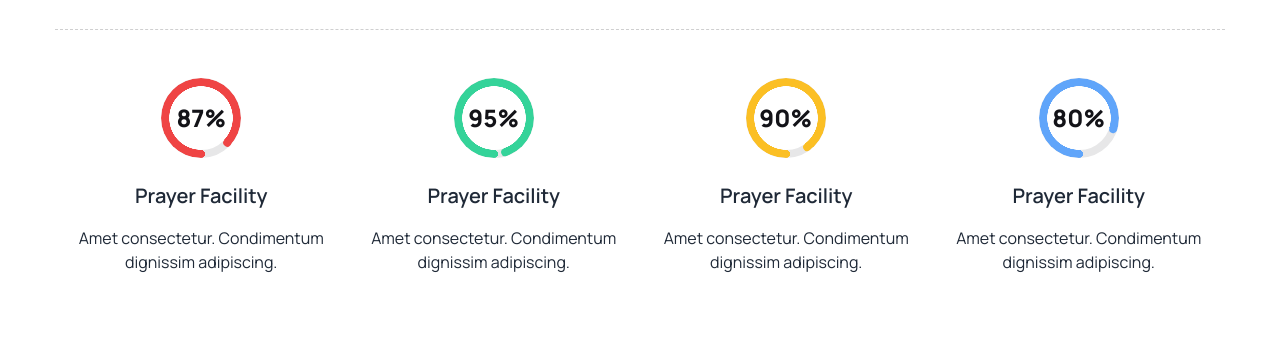
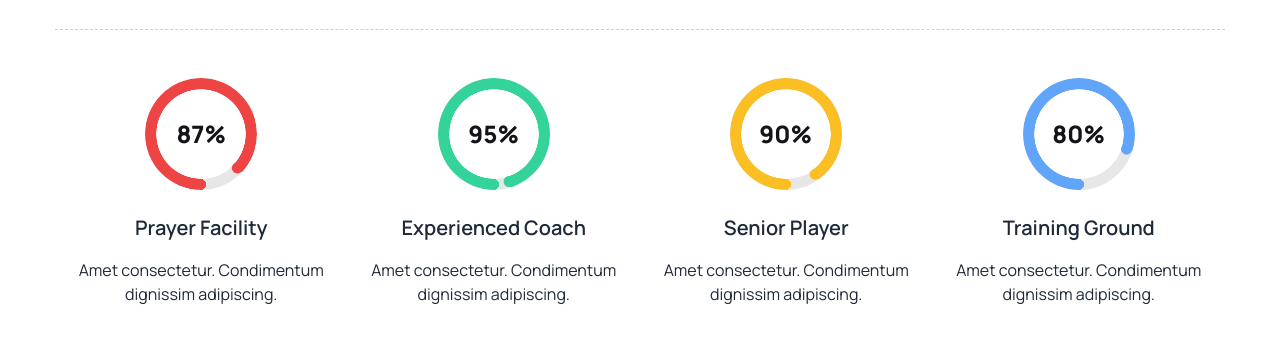
Before and after one commit to rubai-hossain/Hockeys-B9A3, a plain HTML site: page index.html in a window 1280 px wide. Shown: the part 800-1142 px from the top of the page. Drawn offline with nearby package versions, Linux system fonts and the light colour scheme.

Commit message:
circle progress update

```diff
--- a/index.html
+++ b/index.html
@@ -105,9 +105,9 @@
             <div class="flex justify-around">
                 <!-- First Circle -->
                 <div class="text-center">
-                    <div class="mx-auto w-[80px] h-[80px] rounded-full border-8 border-[#E7E7E8] relative mb-6">
+                    <div class="mx-auto w-[112px] h-[112px] rounded-full border-[11px] border-[#E7E7E8] relative mb-6">
                         <div class="absolute top-1/2 left-1/2 -translate-x-1/2 -translate-y-1/2 radial-progress text-red-500 rotate-180"
-                            style="--value:87;" role="progressbar">
+                            style="--value:87; --size:7rem; --thickness: 11px;" role="progressbar">
                             <span class="rotate-180 text-2xl font-extrabold text-[#131318]">87%</span>
                         </div>
                     </div>
@@ -116,35 +116,35 @@
                 </div>
                 <!-- Second Circle -->
                 <div class="text-center">
-                    <div class="mx-auto w-[80px] h-[80px] rounded-full border-8 border-[#E7E7E8] relative mb-6">
+                    <div class="mx-auto w-[112px] h-[112px] rounded-full border-[11px] border-[#E7E7E8] relative mb-6">
                         <div class="absolute top-1/2 left-1/2 -translate-x-1/2 -translate-y-1/2 radial-progress text-emerald-400 rotate-180"
-                            style="--value:95;" role="progressbar">
+                            style="--value:95; --size:7rem; --thickness: 11px;" role="progressbar">
                             <span class="rotate-180 text-2xl font-extrabold text-[#131318]">95%</span>
                         </div>
                     </div>
-                    <h4 class="text-xl font-semibold mb-4">Prayer Facility</h4>
+                    <h4 class="text-xl font-semibold mb-4">Experienced Coach</h4>
                     <p class="text-base font-normal max-w-64">Amet consectetur. Condimentum dignissim adipiscing.</p>
                 </div>
                 <!-- Third Circle -->
                 <div class="text-center">
-                    <div class="mx-auto w-[80px] h-[80px] rounded-full border-8 border-[#E7E7E8] relative mb-6">
+                    <div class="mx-auto w-[112px] h-[112px] rounded-full border-[11px] border-[#E7E7E8] relative mb-6">
                         <div class="absolute top-1/2 left-1/2 -translate-x-1/2 -translate-y-1/2 radial-progress text-amber-400 rotate-180"
-                            style="--value:90;" role="progressbar">
+                            style="--value:90; --size:7rem; --thickness: 11px;" role="progressbar">
                             <span class="rotate-180 text-2xl font-extrabold text-[#131318]">90%</span>
                         </div>
                     </div>
-                    <h4 class="text-xl font-semibold mb-4">Prayer Facility</h4>
+                    <h4 class="text-xl font-semibold mb-4">Senior Player</h4>
                     <p class="text-base font-normal max-w-64">Amet consectetur. Condimentum dignissim adipiscing.</p>
                 </div>
                 <!-- Fourth Circle -->
                 <div class="text-center">
-                    <div class="mx-auto w-[80px] h-[80px] rounded-full border-8 border-[#E7E7E8] relative mb-6">
+                    <div class="mx-auto w-[112px] h-[112px] rounded-full border-[11px] border-[#E7E7E8] relative mb-6">
                         <div class="absolute top-1/2 left-1/2 -translate-x-1/2 -translate-y-1/2 radial-progress text-blue-400 rotate-180"
-                            style="--value:80;" role="progressbar">
+                            style="--value:80; --size:7rem; --thickness: 11px;" role="progressbar">
                             <span class="rotate-180 text-2xl font-extrabold text-[#131318]">80%</span>
                         </div>
                     </div>
-                    <h4 class="text-xl font-semibold mb-4">Prayer Facility</h4>
+                    <h4 class="text-xl font-semibold mb-4">Training Ground</h4>
                     <p class="text-base font-normal max-w-64">Amet consectetur. Condimentum dignissim adipiscing.</p>
                 </div>
             </div>
```
